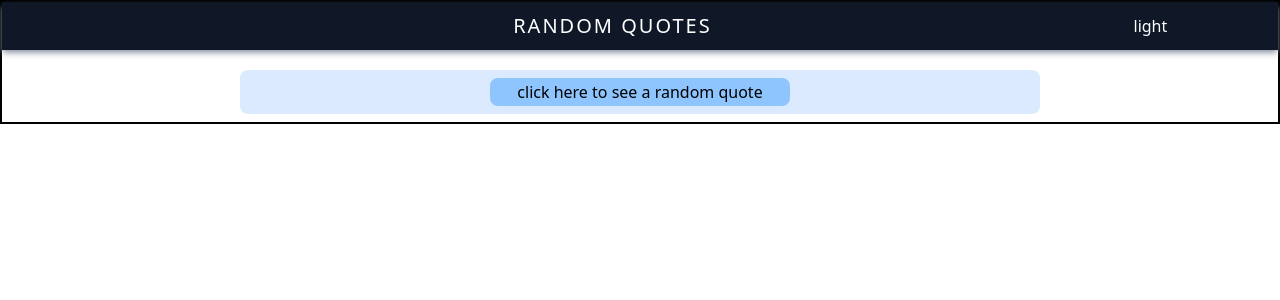
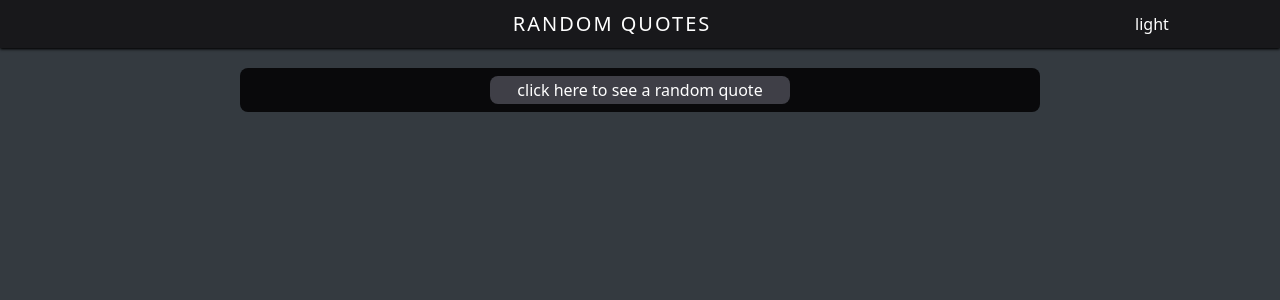
Before and after one commit to kostovJP/Random-Quote-Generator, a React (Vite) app: page / in a window 1280 px wide. Shown: the top 300 px of the page. Built offline with nearby package versions, Linux system fonts and the light colour scheme; no server answers.

Commit message:
changed the style to dark mode

```diff
--- a/src/App.jsx
+++ b/src/App.jsx
@@ -3,10 +3,16 @@ import Counter from './components/counter';
 import Navbar from './components/navbar';
 import QuoteApp from './components/quote_app';
 import QuoteFetcher from './components/quote_fetcher';
+import { useState, useEffect } from 'react';
 
 export default function App(){
+
+  useEffect(() => {
+    document.body.style.backgroundColor = "#343a40";
+  }, []);
+
   return (
-    <div className='border-2'>
+    <div className=''>
         {/* <Counter incVal={1}/> */}
         {/* <QuoteFetcher/> */}
         <QuoteApp/>
--- a/src/components/navbar.jsx
+++ b/src/components/navbar.jsx
@@ -2,7 +2,7 @@ import { useState } from "react";
 
 export default function Navbar(){
     return (
-        <div className="border-none shadow-md shadow-gray-400 w-full h-12 bg-gray-900 text-white
+        <div className="border-none shadow-sm shadow-black w-full h-12 bg-zinc-900 text-white
             grid md:grid-cols-5 xs:grid-cols-3 content-center
         ">
             <span className="col-start-1 md:col-start-3 text-center text-xl tracking-widest md:w-50">RANDOM QUOTES</span>
--- a/src/components/quote_app.jsx
+++ b/src/components/quote_app.jsx
@@ -1,4 +1,4 @@
-import { useState} from "react";
+import { useState, useEffect} from "react";
 import Navbar from "./navbar";
 import QuoteFetcher from "./quote_fetcher";
 
--- a/src/components/quote_fetcher.jsx
+++ b/src/components/quote_fetcher.jsx
@@ -23,12 +23,12 @@ export default function QuoteFetcher() {
         });
     }
     return (
-        <div className="w-80 md:w-175 lg:w-200 border-none bg-blue-100 justify-self-center m-2 p-2 grid grid-cols-1
+        <div className="w-80 md:w-175 lg:w-200 border-none bg-zinc-950 text-white justify-self-center m-2 p-2 grid grid-cols-1
             rounded-lg mt-5
         ">
-            <button className="bg-blue-300 w-60 md:w-75 justify-self-center rounded-lg
-                border-2 border-transparent hover:border-2 hover:border-blue-600 hover:cursor-pointer
-                transition-all delay-1 active:bg-gray-400"
+            <button className="bg-zinc-700 w-60 md:w-75 justify-self-center rounded-lg
+                border-2 border-transparent hover:border-2 hover:border-gray-400 hover:cursor-pointer
+                transition-all delay-1 active:bg-zinc-900"
                 onClick={FetchQuote}
             >
                 click here to see a random quote
```
